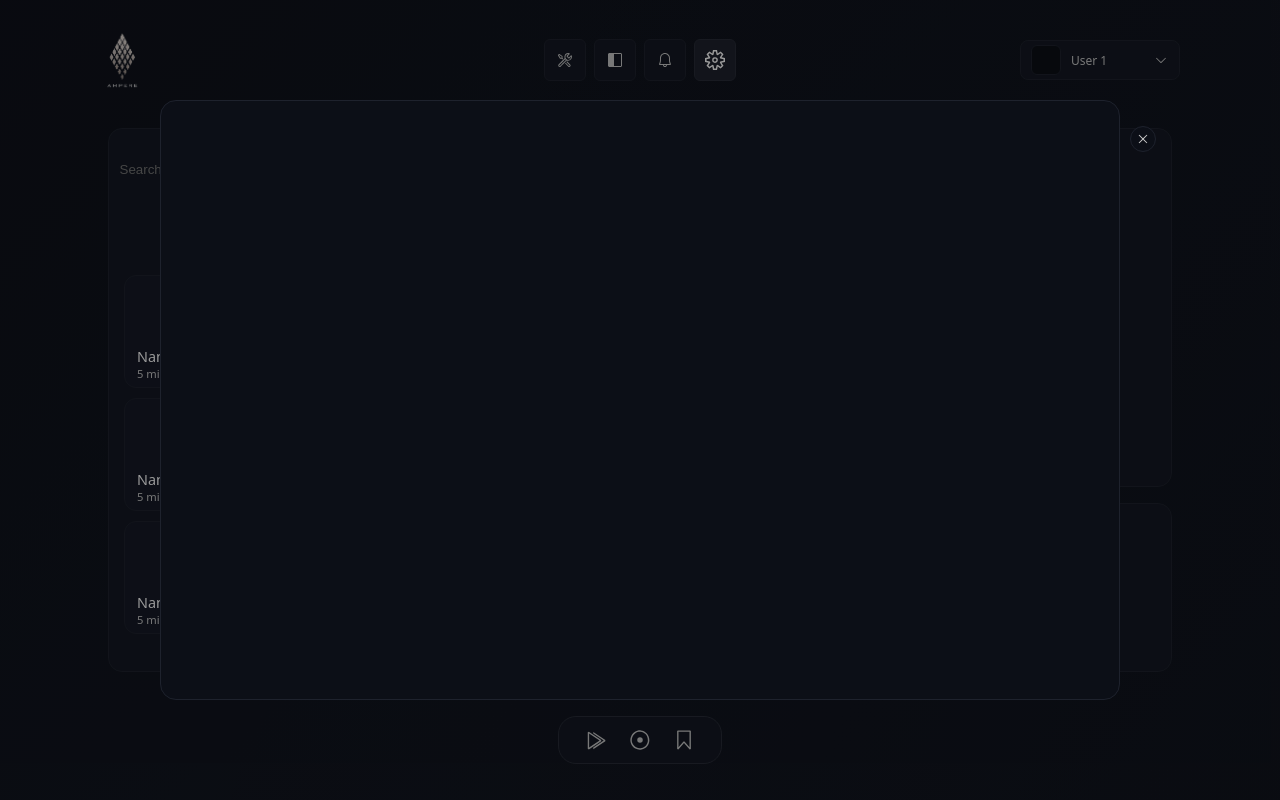
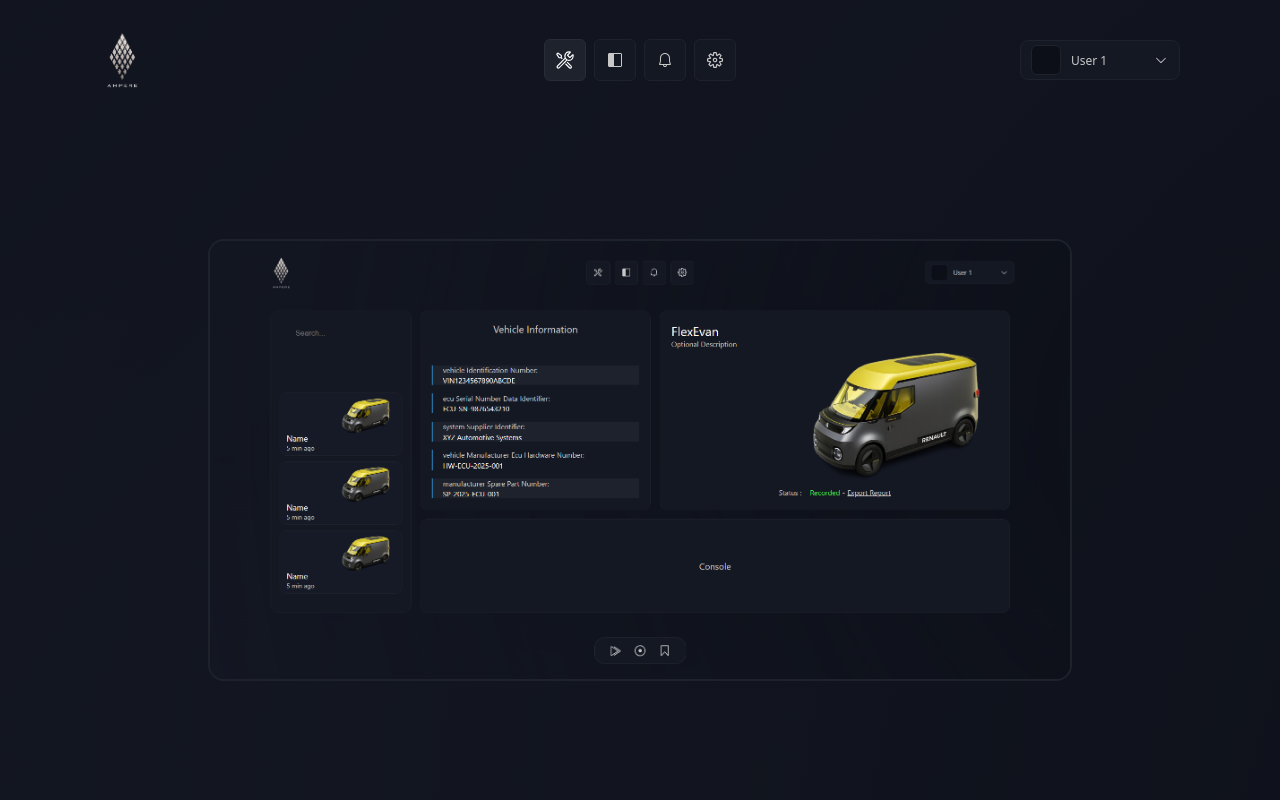
Before and after one commit to rayenomri123/flexevan, a React (Vite) app: page / in a window 1280 px wide. Built offline with nearby package versions, Linux system fonts and the light colour scheme.

Commit message:
Documentation structure

```diff
--- a/src/Components/Navigations/Navigations.jsx
+++ b/src/Components/Navigations/Navigations.jsx
@@ -1,11 +1,11 @@
 import './Navigations.css'
-import { VscTools, VscLayoutSidebarLeft, VscLayoutSidebarLeftOff, VscBell, VscSettingsGear } from 'react-icons/vsc'
+import { VscTools, VscLayoutSidebarLeft, VscLayoutSidebarLeftOff, VscBell, VscSettingsGear, VscBook } from 'react-icons/vsc'
 
-const Navigations = ({ isSettingsOpen, setIsSettingsOpen, isSearchSectionOpen, setIsSearchSectionOpen }) => {
+const Navigations = ({ isSettingsOpen, setIsSettingsOpen, isSearchSectionOpen, setIsSearchSectionOpen, isHomeOpen, setIsHomeOpen }) => {
   return (
     <div className='nav-container'>
-      <button className="nav-button">
-        <VscTools />
+      <button className="nav-button active" onClick={() => setIsHomeOpen(!isHomeOpen)}>
+        {isHomeOpen ? <VscBook /> : <VscTools/>}
       </button>
 
       <button
--- a/src/Components/Settings/Settings.css
+++ b/src/Components/Settings/Settings.css
@@ -1,7 +1,7 @@
 .settings-container {
     height: 75vh;
     width: 75vw;
-    background-color: var(--bg-primary);
+    background-color: var(--bg-secondary);
     border-radius: 16px;
     border: 1px solid var(--border-color);
 }
--- a/src/Layout/NavigationSection/NavigationSection.jsx
+++ b/src/Layout/NavigationSection/NavigationSection.jsx
@@ -3,7 +3,7 @@
 import Logo from '../../Components/Logo/Logo'
 import Profile from '../../Components/Profile/Profile'
 
-const NavigationSection = ({ isSettingsOpen, setIsSettingsOpen, isSearchSectionOpen, setIsSearchSectionOpen }) => {
+const NavigationSection = ({ isSettingsOpen, setIsSettingsOpen, isSearchSectionOpen, setIsSearchSectionOpen, isHomeOpen, setIsHomeOpen }) => {
   return (
     <div className='navigation-section-content'>
       <div className="logo-container">
@@ -15,6 +15,8 @@
           setIsSettingsOpen={setIsSettingsOpen}
           isSearchSectionOpen={isSearchSectionOpen}
           setIsSearchSectionOpen={setIsSearchSectionOpen}
+          isHomeOpen={isHomeOpen}
+          setIsHomeOpen={setIsHomeOpen}
         />
       </div>
       <div className="profile-container">
--- a/src/Layout/WinLayout/WinLayout.css
+++ b/src/Layout/WinLayout/WinLayout.css
@@ -72,7 +72,7 @@
 .settings-section-close-btn {
     font-size: 16px;
     color: var(--icon-color);
-    background-color: var(--bg-primary);
+    background-color: var(--bg-secondary);
     padding: 4px;
     border-radius: 50%;
     z-index: 2000;
@@ -88,7 +88,7 @@
 
 .settings-section-close-btn:hover {
     color: var(--icon-color-hover);
-    background-color: var(--bg-secondary);
+    background-color: var(--bg-tertiary);
     border: 1px solid var(--border-color-hover);
 }
 
@@ -96,3 +96,16 @@
     background-color: white;
     color: black;
 }
+
+.documentation-section {
+    height: 85%;
+    display: flex;
+    align-items: center;
+    justify-content: center;
+}
+
+.documentation-img {
+    width: 80%;
+    border: 2px solid var(--border-color);
+    border-radius: 16px;
+}
--- a/src/Layout/WinLayout/WinLayout.jsx
+++ b/src/Layout/WinLayout/WinLayout.jsx
@@ -1,5 +1,6 @@
 import { useState, useRef } from 'react';
 import './WinLayout.css';
+import doc from '../../assets/doc.png'
 import { VscClose } from 'react-icons/vsc';
 import NavigationSection from '../NavigationSection/NavigationSection';
 import CarProfile from '../../Components/CarProfile/CarProfile';
@@ -11,7 +12,8 @@
 
 const WinLayout = () => {
   const [isSearchSectionOpen, setIsSearchSectionOpen] = useState(true)
-  const [isSettingsOpen, setIsSettingsOpen] = useState(true);
+  const [isSettingsOpen, setIsSettingsOpen] = useState(false);
+  const [isHomeOpen, setIsHomeOpen] = useState(false);
   const settingsRef = useRef(null);
 
   const handleOutsideClick = (event) => {
@@ -38,8 +40,12 @@
           setIsSettingsOpen={setIsSettingsOpen}
           isSearchSectionOpen={isSearchSectionOpen}
           setIsSearchSectionOpen={setIsSearchSectionOpen}
+          isHomeOpen={isHomeOpen}
+          setIsHomeOpen={setIsHomeOpen}
         />
       </div>
+      {isHomeOpen? (
+      <>
       <div className="mid-section">
         {isSearchSectionOpen && (
           <div className="left-section">
@@ -61,6 +67,12 @@
       <div className="control-section">
         <Controls />
       </div>
+      </>
+      ) : (
+        <div className="documentation-section">
+          <img src={doc} alt="Documentation" className='documentation-img' />
+        </div>
+      )}
     </div>
   );
 };
```
Also changed, not shown: src/assets/doc.png (added).
